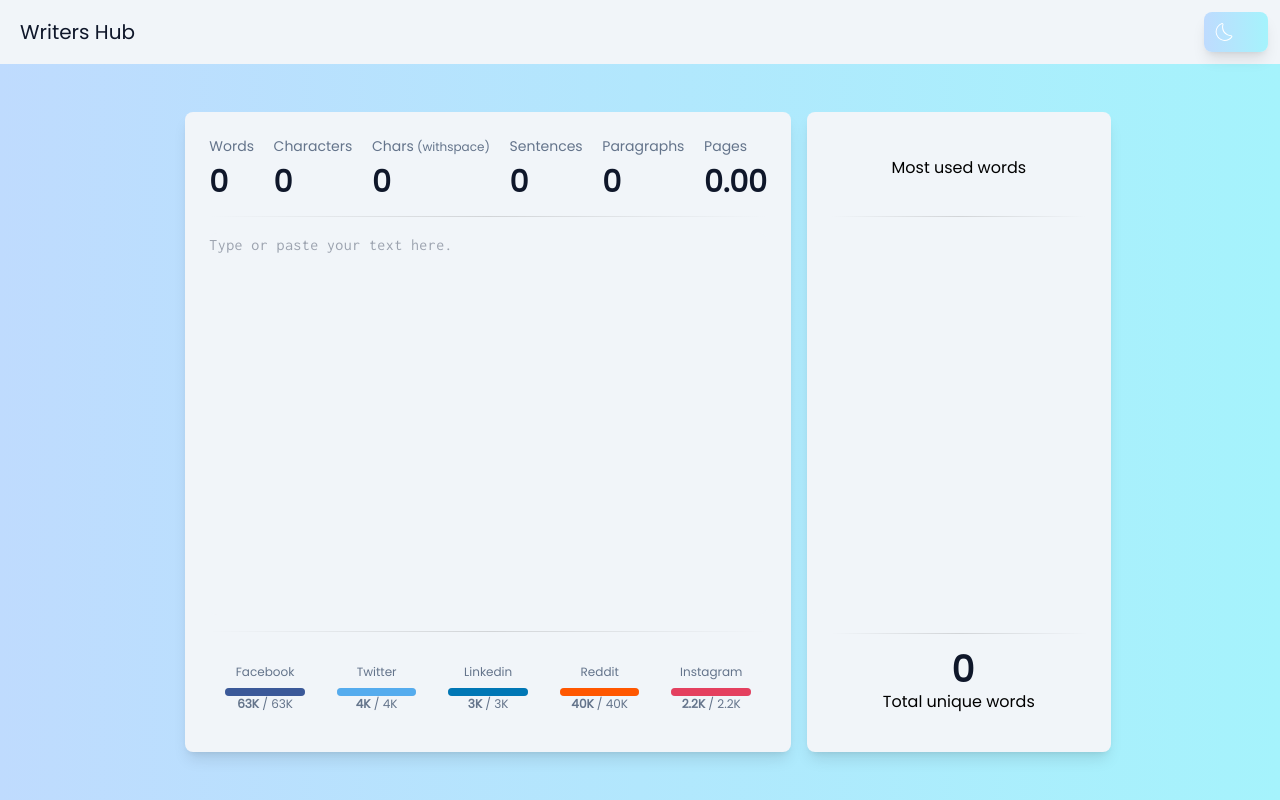
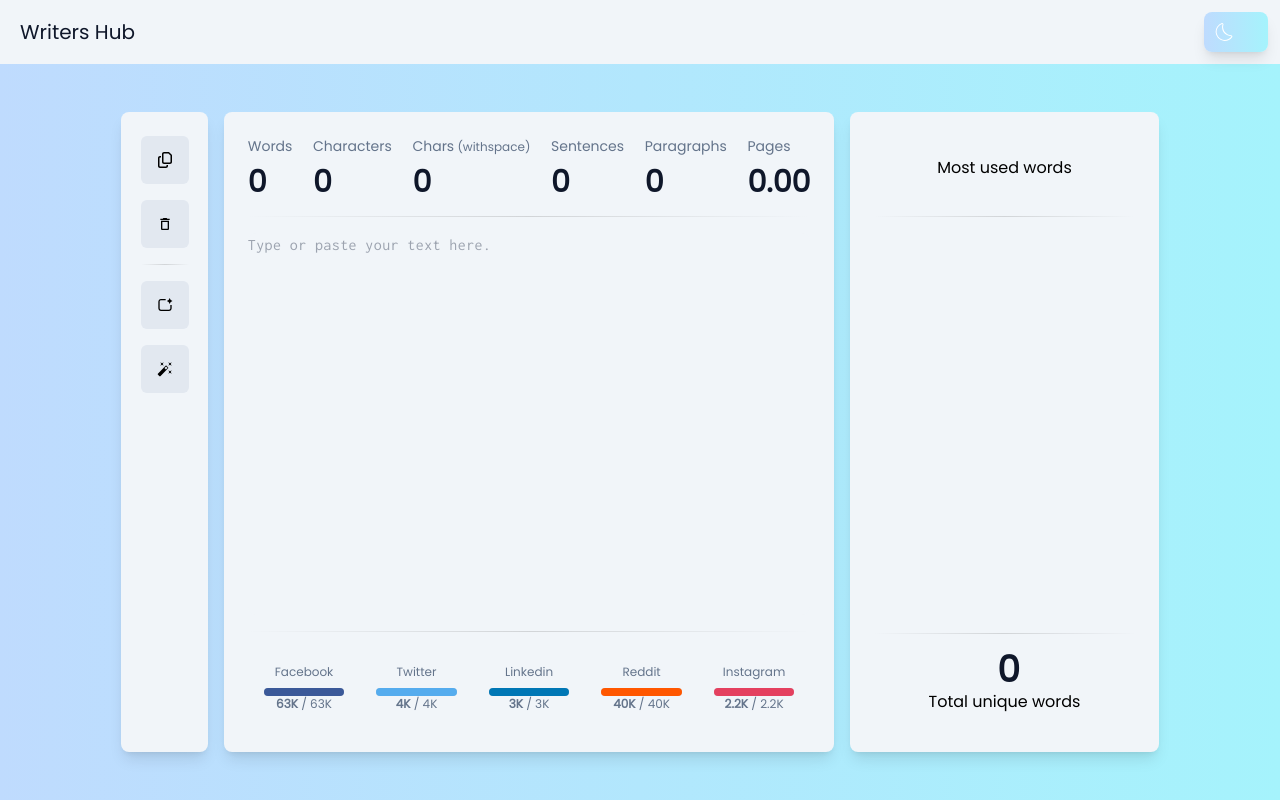
Before and after one commit to OriAfiasDev/writers-hub, a Next.js app: page /wordcount in a window 1280 px wide. Built offline with nearby package versions, Linux system fonts and the light colour scheme.

Commit message:
editing toolbar WIP

```diff
--- a/src/app/globals.css
+++ b/src/app/globals.css
@@ -16,6 +16,10 @@
 
 .bg-secondary {
   @apply transition-colors bg-slate-200 dark:bg-slate-800 hover:bg-slate-300 dark:hover:bg-slate-700;
+}
+
+.bg-tertiary {
+  @apply transition-colors bg-slate-300 dark:bg-slate-700 hover:bg-slate-400 dark:hover:bg-slate-600;
 }
 
 .text-primary {
@@ -41,3 +45,20 @@
 .h-full-screen {
   height: calc(100dvh - 64px);
 }
+
+.tooltip {
+  @apply invisible absolute py-2 px-4 rounded bg-tertiary shadow-lg text-sm -mb-32;
+}
+
+.has-tooltip:hover .tooltip {
+  @apply visible z-50;
+}
+
+.tooltip::after {
+  @apply absolute w-3 h-3 bg-tertiary transform rotate-45;
+  content: '';
+  top: 0%;
+  left: 50%;
+  margin-left: -6px;
+  margin-top: -6px;
+}
--- a/src/app/wordcount/page.tsx
+++ b/src/app/wordcount/page.tsx
@@ -5,12 +5,16 @@ import StatsToolbar from './toolbars/StatsToolbar';
 import SocialToolbar from './toolbars/SocialToolbar';
 import TextArea from '@/components/ui/TextArea';
 import Keywords from './toolbars/Keywords';
+import { EditingToolbar } from './toolbars/EditingToolbar';
 
 export default function WordCounter() {
   const [text, setText] = useState('');
   return (
     <main className='flex items-center justify-center h-full-screen'>
       <div className='flex h-120'>
+        <div className='card w-1/12 h-full'>
+          <EditingToolbar text={text} setText={setText} />
+        </div>
         <div className='card w-8/12 h-full mx-4'>
           <StatsToolbar text={text} />
 
--- /dev/null
+++ b/src/app/wordcount/toolbars/EditingToolbar.tsx
@@ -0,0 +1,40 @@
+'use client';
+
+import IconButton from '@/components/ui/IconButton';
+import { MdOutlineDelete } from 'react-icons/md';
+import { FaRegCopy } from 'react-icons/fa6';
+import { RiAiGenerate } from 'react-icons/ri';
+import { MdAutoFixHigh } from 'react-icons/md';
+import { Dispatch, SetStateAction } from 'react';
+
+interface Props {
+  text: string;
+  setText: Dispatch<SetStateAction<string>>;
+}
+
+export function EditingToolbar({ text, setText }: Props) {
+  const onCopy = () => {
+    navigator.clipboard.writeText(text);
+  };
+
+  const onClear = () => {
+    setText('');
+  };
+
+  return (
+    <div>
+      <IconButton icon={<FaRegCopy />} title='Copy' onClick={onCopy} />
+      <IconButton icon={<MdOutlineDelete />} title='Clear' onClick={onClear} />
+      <hr className='divider' />
+      <IconButton icon={<RiAiGenerate />} title='Repurpose' />
+      <IconButton icon={<MdAutoFixHigh />} title='Fix' />
+
+      {/* <div className='h-12 w-12 flex justify-center items-center bg-secondary hover:bg-primary cursor-pointer rounded-md mb-4'>
+        <FaEdit />
+      </div>
+      <div className='h-12 w-12 flex justify-center items-center bg-secondary hover:bg-primary cursor-pointer rounded-md mb-4'>
+        <FaEdit />
+      </div> */}
+    </div>
+  );
+}
--- /dev/null
+++ b/src/components/ui/IconButton.tsx
@@ -0,0 +1,18 @@
+interface Props {
+  icon: React.ReactNode;
+  onClick?: () => void;
+  className?: string;
+  title?: string;
+}
+
+export default function IconButton({ icon, onClick, className, title }: Props) {
+  return (
+    <span
+      className={`h-12 w-12 flex justify-center items-center bg-secondary cursor-pointer rounded-md mb-4 ${className} has-tooltip`}
+      onClick={onClick}
+    >
+      <span>{icon}</span>
+      <span className='tooltip'>{title}</span>
+    </span>
+  );
+}
```
